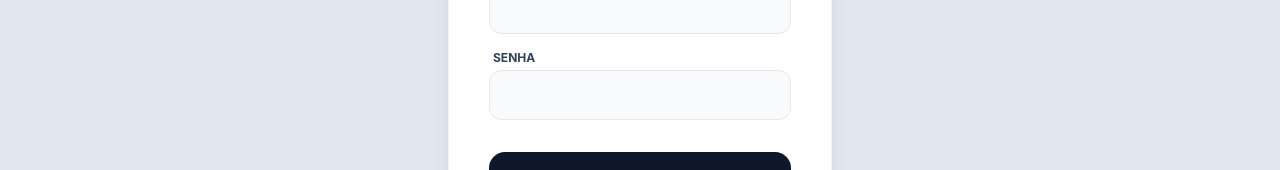
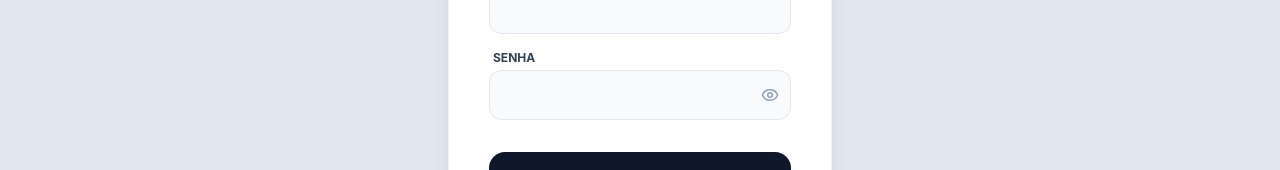
Before and after one commit to Geberson2016/centavo-frontend, a React (Vite) app: page /login in a window 1280 px wide. Shown: the part 281-451 px from the top of the page. Built offline with nearby package versions, Linux system fonts and the light colour scheme.

Commit message:
feat: implement logout functionality in Sidebar and enhance Login/Register forms with password visibility toggle

```diff
--- a/src/layout/Sidebar/index.tsx
+++ b/src/layout/Sidebar/index.tsx
@@ -1,4 +1,4 @@
-import { Link, useLocation } from 'react-router-dom';
+import { Link, useLocation, useNavigate } from 'react-router-dom';
 import {
   LayoutDashboard,
   ReceiptText,
@@ -6,11 +6,22 @@ import {
   Tags,
   Users,
   ChevronDown,
+  LogOut,
 } from 'lucide-react';
 import logoImg from '../../assets/logo.svg';
+import { useQueryClient } from '@tanstack/react-query';
 
 export function Sidebar() {
   const location = useLocation();
+  const navigate = useNavigate();
+  const queryClient = useQueryClient();
+
+  const handleLogout = () => {
+    localStorage.removeItem('token');
+    localStorage.removeItem('user');
+    queryClient.clear();
+    navigate('/login');
+  };
 
   return (
     <aside className="w-64 bg-slate-900 h-screen text-slate-400 flex flex-col fixed left-0 top-0">
@@ -65,13 +76,19 @@ export function Sidebar() {
         />
       </nav>
 
-      <div className="p-6 border-t border-slate-800 flex items-center gap-3">
+      <div className="p-4 border-t border-slate-800 flex items-center gap-3">
         <div className="w-8 h-8 bg-emerald-500/20 rounded-full flex items-center justify-center">
           <div className="w-4 h-4 bg-emerald-500 rounded-full"></div>
         </div>
-        <span className="text-white font-bold text-sm tracking-tight">
+        <span className="flex-1 text-white font-bold text-sm tracking-tight">
           Centavo
         </span>
+        <button
+          onClick={handleLogout}
+          className="text-slate-400 hover:text-white transition-colors text-xs font-bold uppercase tracking-wider"
+        >
+          <NavItem icon={LogOut} />
+        </button>
       </div>
     </aside>
   );
--- a/src/pages/Login/index.tsx
+++ b/src/pages/Login/index.tsx
@@ -3,27 +3,33 @@ import { useForm } from 'react-hook-form';
 import { useNavigate, Link } from 'react-router-dom';
 import { AuthFooter } from '../../components/AuthFooter';
 import { useLogin } from '../../hooks/useLogin';
+import { useState } from 'react';
+import { Eye, EyeOff } from 'lucide-react';
 
 export function Login() {
   const { mutate: login, isPending } = useLogin();
   const navigate = useNavigate();
 
   const { register, handleSubmit } = useForm();
+  const [showPassword, setShowPassword] = useState(false);
 
   const onSubmit = (data: any) => {
     login(data, {
       onSuccess: (response) => {
         localStorage.setItem('token', response.token);
-        localStorage.setItem('user', JSON.stringify({
-          id: response.id,
-          name: response.name,
-          email: response.email,
-        }));
+        localStorage.setItem(
+          'user',
+          JSON.stringify({
+            id: response.id,
+            name: response.name,
+            email: response.email,
+          })
+        );
         navigate('/dashboard');
       },
       onError: () => {
         alert('E-mail ou senha inválidos.');
-      }
+      },
     });
   };
 
@@ -32,27 +38,44 @@ export function Login() {
       <div className="flex-1 flex items-center justify-center p-6">
         <div className="max-w-lg min-w-96 w-full bg-white p-10 rounded-3xl shadow-xl border border-slate-100">
           <header className="text-center mb-8">
-            <h1 className="text-3xl font-black text-slate-900 tracking-tighter">Entrar</h1>
-            <p className="text-slate-500 text-sm mt-2">Bem-vindo de volta ao Centavo.</p>
+            <h1 className="text-3xl font-black text-slate-900 tracking-tighter">
+              Entrar
+            </h1>
+            <p className="text-slate-500 text-sm mt-2">
+              Bem-vindo de volta ao Centavo.
+            </p>
           </header>
 
           <form onSubmit={handleSubmit(onSubmit)} className="space-y-4">
             <div>
-              <label className="block text-xs font-bold text-slate-700 uppercase mb-1 ml-1">E-mail</label>
+              <label className="block text-xs font-bold text-slate-700 uppercase mb-1 ml-1">
+                E-mail
+              </label>
               <input
                 type="email"
-                {...register("email", { required: true })}
+                {...register('email', { required: true })}
                 className="w-full p-3 rounded-xl border border-slate-200 focus:outline-indigo-600 bg-slate-50"
               />
             </div>
 
             <div>
-              <label className="block text-xs font-bold text-slate-700 uppercase mb-1 ml-1">Senha</label>
-              <input
-                type="password"
-                {...register("password", { required: true })}
-                className="w-full p-3 rounded-xl border border-slate-200 focus:outline-indigo-600 bg-slate-50"
-              />
+              <label className="block text-xs font-bold text-slate-700 uppercase mb-1 ml-1">
+                Senha
+              </label>
+              <div className="relative">
+                <input
+                  type={showPassword ? 'text' : 'password'}
+                  {...register('password', { required: true })}
+                  className="w-full p-3 rounded-xl border border-slate-200 focus:outline-indigo-600 bg-slate-50 pr-10"
+                />
+                <button
+                  type="button"
+                  onClick={() => setShowPassword(!showPassword)}
+                  className="absolute right-3 top-1/2 -translate-y-1/2 text-slate-400 hover:text-slate-600 transition-colors"
+                >
+                  {showPassword ? <EyeOff size={18} /> : <Eye size={18} />}
+                </button>
+              </div>
             </div>
 
             <button
@@ -65,7 +88,10 @@ export function Login() {
 
           <p className="text-center text-sm text-slate-500 mt-6">
             Não tem conta?{' '}
-            <Link to="/register" className="text-indigo-600 font-bold hover:underline">
+            <Link
+              to="/register"
+              className="text-indigo-600 font-bold hover:underline"
+            >
               Criar conta
             </Link>
           </p>
--- a/src/pages/Register/index.tsx
+++ b/src/pages/Register/index.tsx
@@ -7,14 +7,17 @@ export function Register() {
   const { mutate: createUser, isPending } = useCreateUser();
   const navigate = useNavigate();
 
-  const { register, handleSubmit, formState: { errors } } = useForm();
+  const {
+    register,
+    handleSubmit,
+    formState: { errors },
+  } = useForm();
 
   const onSubmit = (data: any) => {
     createUser(data, {
       onSuccess: () => {
-        alert("Usuário criado! Verifique seu e-mail (simulação).");
         navigate('/login');
-      }
+      },
     });
   };
 
@@ -23,39 +26,68 @@ export function Register() {
       <div className="flex-1 flex items-center justify-center p-6">
         <div className="max-w-2xl w-full bg-white p-10 rounded-3xl shadow-xl border border-slate-100">
           <header className="text-center mb-8">
-            <h1 className="text-3xl font-black text-slate-900 tracking-tighter">Criar Conta</h1>
-            <p className="text-slate-500 text-sm mt-2">Comece a organizar suas finanças hoje.</p>
+            <h1 className="text-3xl font-black text-slate-900 tracking-tighter">
+              Criar Conta
+            </h1>
+            <p className="text-slate-500 text-sm mt-2">
+              Comece a organizar suas finanças hoje.
+            </p>
           </header>
 
           <form onSubmit={handleSubmit(onSubmit)} className="space-y-4">
             <div>
-              <label className="block text-xs font-bold text-slate-700 uppercase mb-1 ml-1">Nome Completo</label>
-              <input {...register("name", { required: true })} className="w-full p-3 rounded-xl border border-slate-200 focus:outline-indigo-600 bg-slate-50" />
+              <label className="block text-xs font-bold text-slate-700 uppercase mb-1 ml-1">
+                Nome Completo
+              </label>
+              <input
+                {...register('name', { required: true })}
+                className="w-full p-3 rounded-xl border border-slate-200 focus:outline-indigo-600 bg-slate-50"
+              />
             </div>
 
             <div className="grid grid-cols-2 gap-4">
               <div>
-                <label className="block text-xs font-bold text-slate-700 uppercase mb-1 ml-1">E-mail</label>
-                <input type="email" {...register("email", { required: true })} className="w-full p-3 rounded-xl border border-slate-200 focus:outline-indigo-600 bg-slate-50" />
+                <label className="block text-xs font-bold text-slate-700 uppercase mb-1 ml-1">
+                  E-mail
+                </label>
+                <input
+                  type="email"
+                  {...register('email', { required: true })}
+                  className="w-full p-3 rounded-xl border border-slate-200 focus:outline-indigo-600 bg-slate-50"
+                />
               </div>
               <div>
-                <label className="block text-xs font-bold text-slate-700 uppercase mb-1 ml-1">Telefone</label>
-                <input {...register("phone")} placeholder="(00) 00000-0000" className="w-full p-3 rounded-xl border border-slate-200 focus:outline-indigo-600 bg-slate-50" />
+                <label className="block text-xs font-bold text-slate-700 uppercase mb-1 ml-1">
+                  Telefone
+                </label>
+                <input
+                  {...register('phone')}
+                  placeholder="(00) 00000-0000"
+                  className="w-full p-3 rounded-xl border border-slate-200 focus:outline-indigo-600 bg-slate-50"
+                />
               </div>
             </div>
 
             <div>
-              <label className="block text-xs font-bold text-slate-700 uppercase mb-1 ml-1">Senha Forte</label>
+              <label className="block text-xs font-bold text-slate-700 uppercase mb-1 ml-1">
+                Senha Forte
+              </label>
               <input
                 type="password"
-                {...register("password", {
+                {...register('password', {
                   required: true,
                   minLength: 8,
-                  validate: (value) => /[A-Z]/.test(value) && /[0-9]/.test(value) || "Senha fraca"
+                  validate: (value) =>
+                    (/[A-Z]/.test(value) && /[0-9]/.test(value)) ||
+                    'Senha fraca',
                 })}
                 className="w-full p-3 rounded-xl border border-slate-200 focus:outline-indigo-600 bg-slate-50"
               />
-              {errors.password && <span className="text-[10px] text-red-500 font-bold ml-1">Mínimo 8 caracteres, uma letra maiúscula e um número.</span>}
+              {errors.password && (
+                <span className="text-[10px] text-red-500 font-bold ml-1">
+                  Mínimo 8 caracteres, uma letra maiúscula e um número.
+                </span>
+              )}
             </div>
 
             <button
@@ -69,7 +101,5 @@ export function Register() {
       </div>
       <AuthFooter />
     </div>
-
-
   );
 }
```
